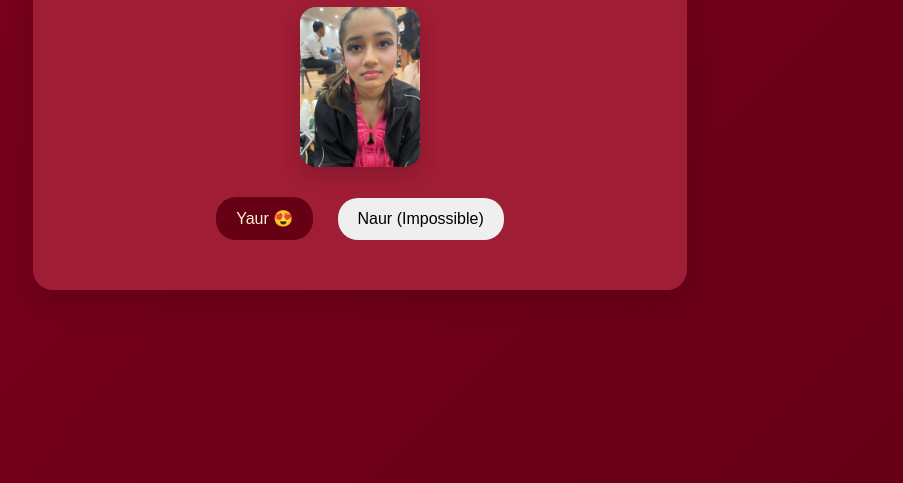
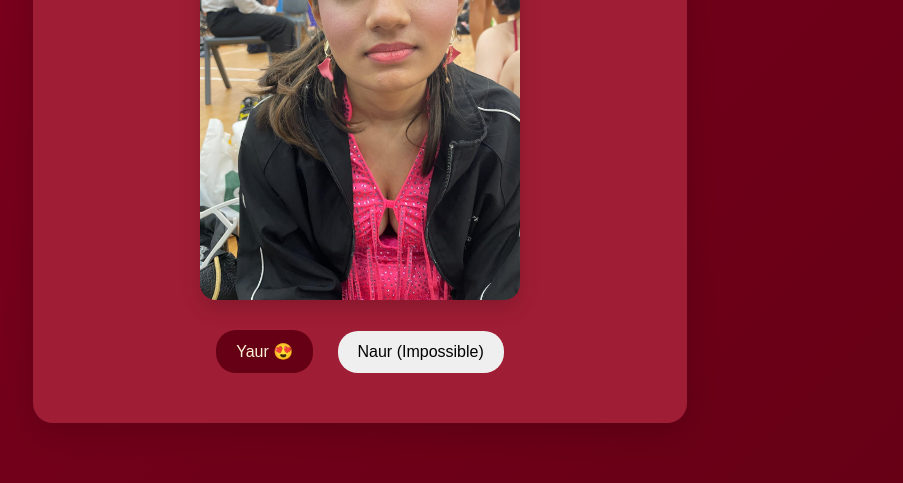
Before and after one commit to shaheedcantcode/butterchicken, a plain HTML site: page date.html in a window 1280 px wide. Shown: the part 317-800 px from the top of the page, without its empty margins (280-1183 px from the left). Drawn offline with Linux system fonts and the light colour scheme.

Commit message:
FINAL NOW

```diff
--- a/date.html
+++ b/date.html
@@ -13,7 +13,7 @@
 <div class="card" id="card">
   <h1>Are you free on Valentine's Day? 🌹</h1>
     <div class="image-row">
-      <img src="assets/images/page2-1.jpeg" class="page-img">
+      <img src="assets/images/page2-1.jpeg" class="page-img final-img">
     </div>
   <div class="buttons" id="buttons">
     <button class="yes">Yaur 😍</button>
```
Also changed, not shown: index.html (+1 -1 lines).
